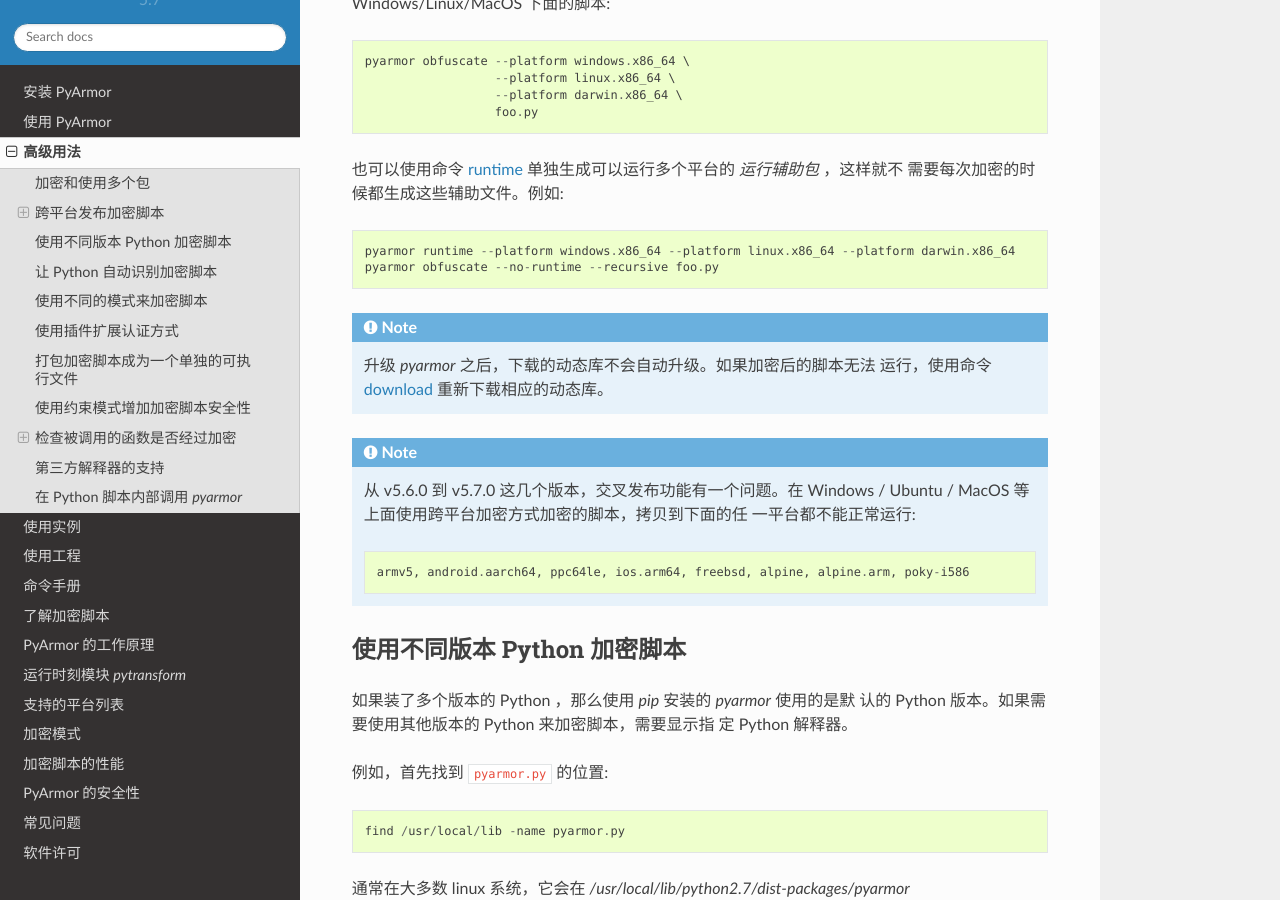
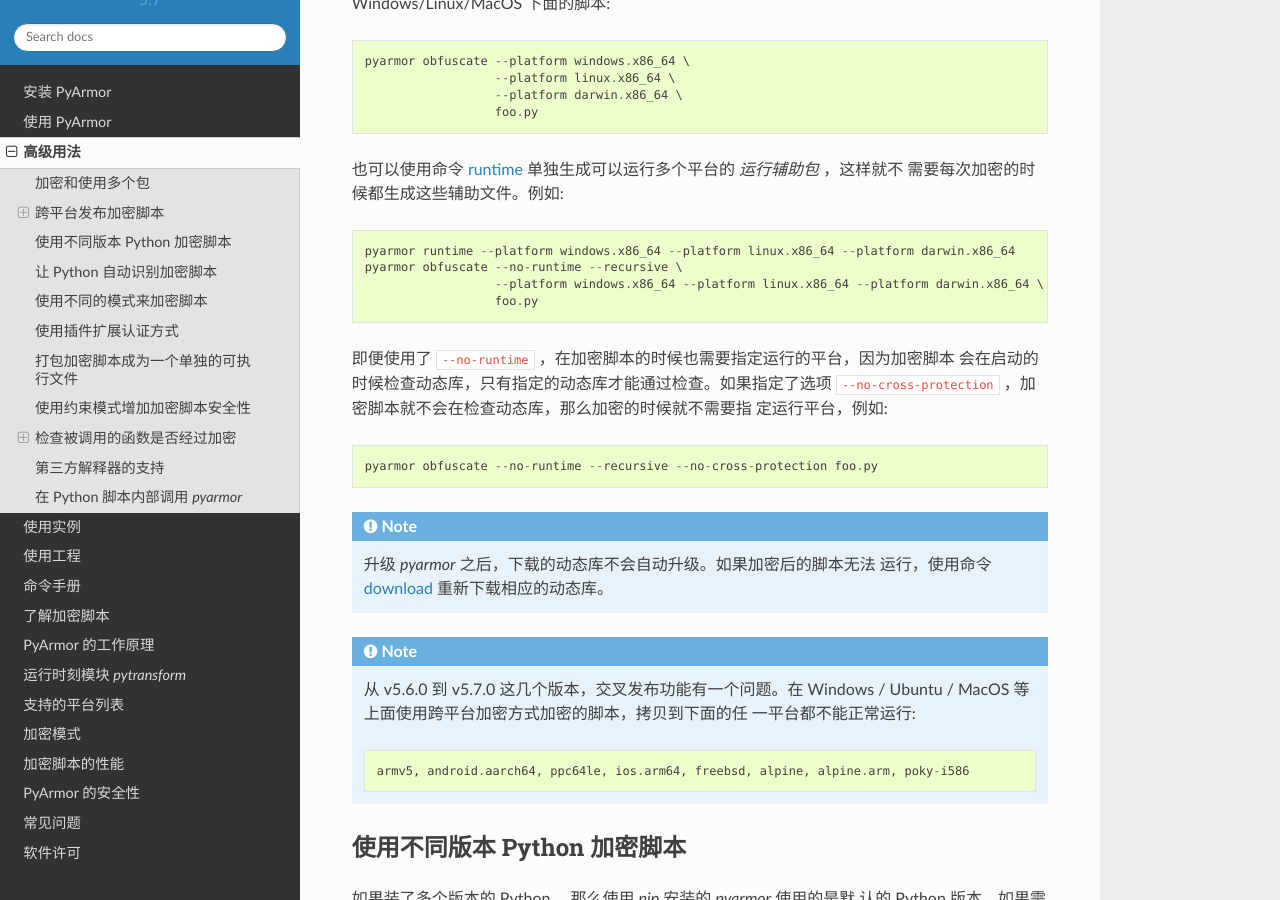
Before and after one commit to dashingsoft/pyarmor-docs-zh, a Sphinx documentation site: the page built from docs/advanced.rst, in a window 1280 px wide and 900 px high, scrolled down 2073 px. Built offline with Sphinx 7.4.7 and the Read the Docs theme 2.0.0, drawn with Linux system fonts in a browser that asks for light colours.

Commit message:
Refine croos platform doc

```diff
--- a/docs/advanced.rst
+++ b/docs/advanced.rst
@@ -99,7 +99,16 @@
 需要每次加密的时候都生成这些辅助文件。例如::
 
     pyarmor runtime --platform windows.x86_64 --platform linux.x86_64 --platform darwin.x86_64
-    pyarmor obfuscate --no-runtime --recursive foo.py
+    pyarmor obfuscate --no-runtime --recursive \
+                      --platform windows.x86_64 --platform linux.x86_64 --platform darwin.x86_64 \
+                      foo.py
+
+即便使用了 ``--no-runtime`` ，在加密脚本的时候也需要指定运行的平台，因为加密脚本
+会在启动的时候检查动态库，只有指定的动态库才能通过检查。如果指定了选项
+``--no-cross-protection`` ，加密脚本就不会在检查动态库，那么加密的时候就不需要指
+定运行平台，例如::
+
+    pyarmor obfuscate --no-runtime --recursive --no-cross-protection foo.py
 
 .. note::
 
```
